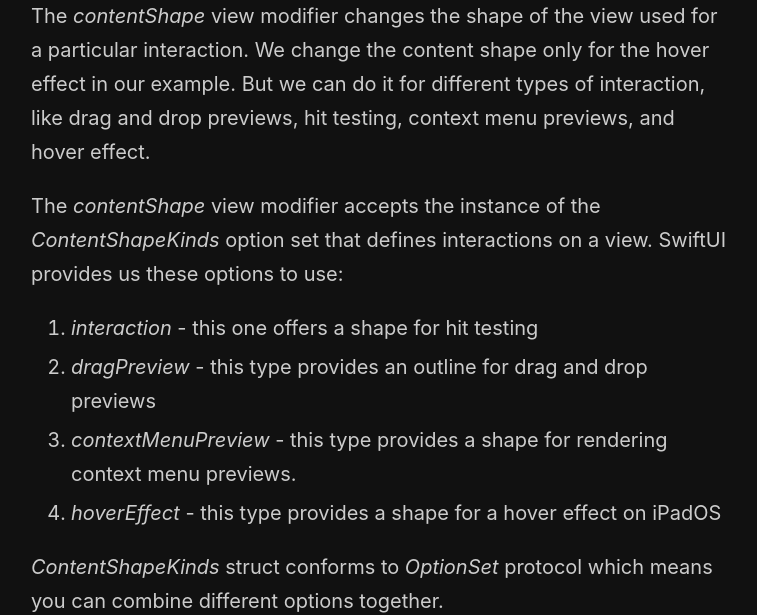
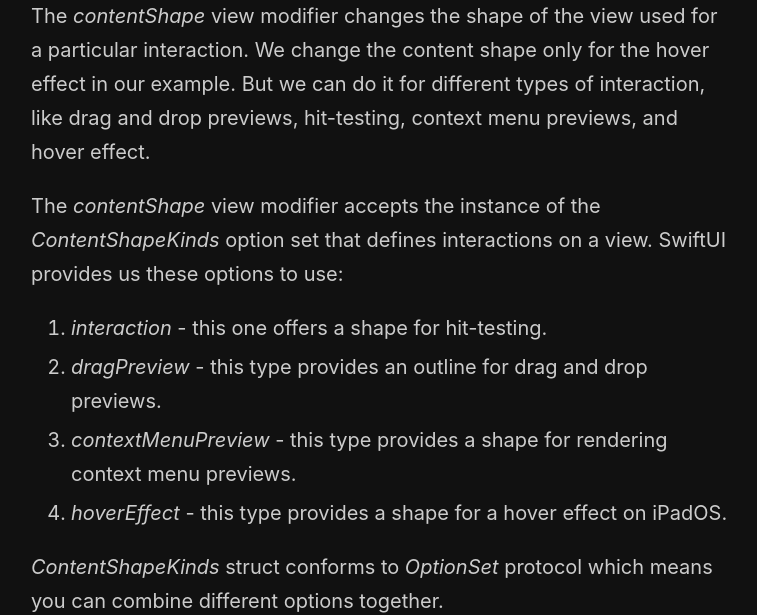
Before and after one commit to mecid/mecid.github.io, a Jekyll site: the page built from _posts/2021-12-03-customizing-view-content-shape-in-swiftui.md, in a window 1280 px wide and 900 px high, scrolled down 1542 px. Shown: the part 256-871 px from the top of the window, without its empty margins (259-1016 px from the left). Built offline with Jekyll 4.4.1, drawn with Linux system fonts in a browser that asks for light colours.

Commit message:
small  issues in content shape post fixed

````diff
--- a/_posts/2021-12-03-customizing-view-content-shape-in-swiftui.md
+++ b/_posts/2021-12-03-customizing-view-content-shape-in-swiftui.md
@@ -57,14 +57,14 @@
 }
 ```
 
-The *contentShape* view modifier changes the shape of the view used for a particular interaction. We change the content shape only for the hover effect in our example. But we can do it for different types of interaction, like drag and drop previews, hit testing, context menu previews, and hover effect.
+The *contentShape* view modifier changes the shape of the view used for a particular interaction. We change the content shape only for the hover effect in our example. But we can do it for different types of interaction, like drag and drop previews, hit-testing, context menu previews, and hover effect.
 
 The *contentShape* view modifier accepts the instance of the *ContentShapeKinds* option set that defines interactions on a view. SwiftUI provides us these options to use:
 
-1. *interaction* - this one offers a shape for hit testing
-2. *dragPreview* - this type provides an outline for drag and drop previews
+1. *interaction* - this one offers a shape for hit-testing.
+2. *dragPreview* - this type provides an outline for drag and drop previews.
 3. *contextMenuPreview* - this type provides a shape for rendering context menu previews.
-4. *hoverEffect* - this type provides a shape for a hover effect on iPadOS
+4. *hoverEffect* - this type provides a shape for a hover effect on iPadOS.
 
 *ContentShapeKinds* struct conforms to *OptionSet* protocol which means you can combine different options together.
 
````
Also changed, not shown: 1 other file.
